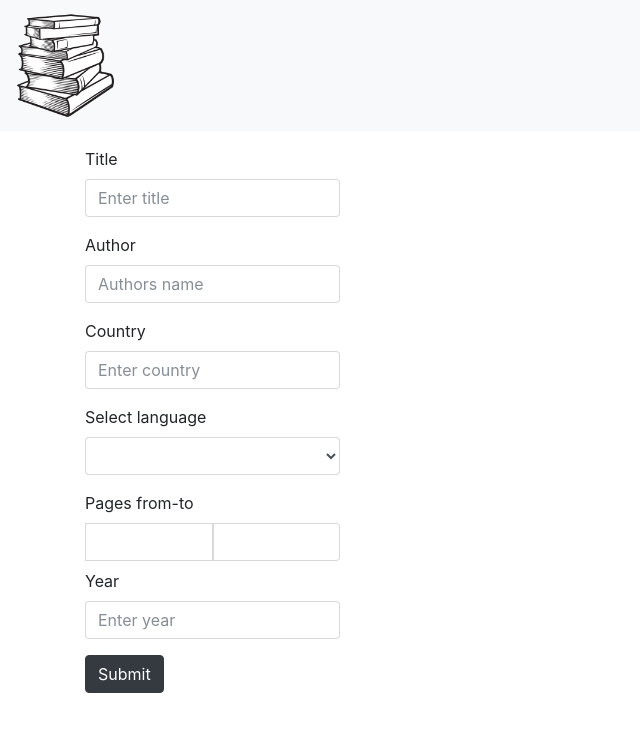
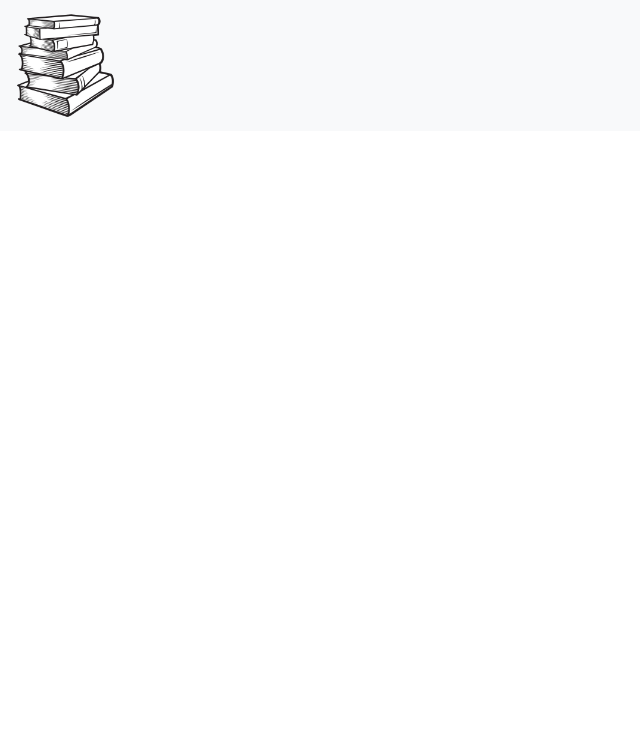
Before and after one commit to pauliht/node.js, a website: page www/index.html in a window 1280 px wide. Shown: the whole page, without its empty margins (0-640 px from the left). Drawn offline with Linux system fonts and the light colour scheme.

Commit message:
Created classes form and base

```diff
--- a/www/index.html
+++ b/www/index.html
@@ -19,49 +19,12 @@
         </a>
       </nav>
     </header>
+
     <main>
       <div class="container">
-        <div class="row">
-          <div class="col-3">
-            <form>
-              <div class="form-group mt-3">
-                <label class="">Title</label>
-                <input class="form-control" id="filter-title" placeholder="Enter title">
-              </div>
-              <div class="form-group">
-                <label class="">Author</label>
-                <input class="form-control" id="filter-author" placeholder="Authors name">
-              </div>
-              <div class="form-group">
-                <label class="">Country</label>
-                <input class="form-control" id="filter-country" placeholder="Enter country">
-              </div>
-              <div class="form-group">
-                <label for="exampleFormControlSelect1">Select language</label>
-                <select class="form-control" id="exampleFormControlSelect1">
-
-                </select>
-              </div>
-              <span class="input-group-text" id="">Pages from-to</span>
-              <div class="input-group my-2">
-                <div class="input-group-prepend">
-
-                </div>
-                <input type="text" class="form-control">
-                <input type="text" class="form-control">
-              </div>
-              <div class="form-group">
-                <label class="">Year</label>
-                <input class="form-control" id="filter-year" placeholder="Enter year">
-              </div>
-              <div class="form-check">
-              </div>
-              <button type="submit" class="btn btn-dark">Submit</button>
-            </form>
-          </div>
-        </div>
       </div>
     </main>
+
     <footer></footer>
 
     <!-- JavaScript libraries -->
--- a/www/js/main.js
+++ b/www/js/main.js
@@ -0,0 +1 @@
+let form = new Form;
```
